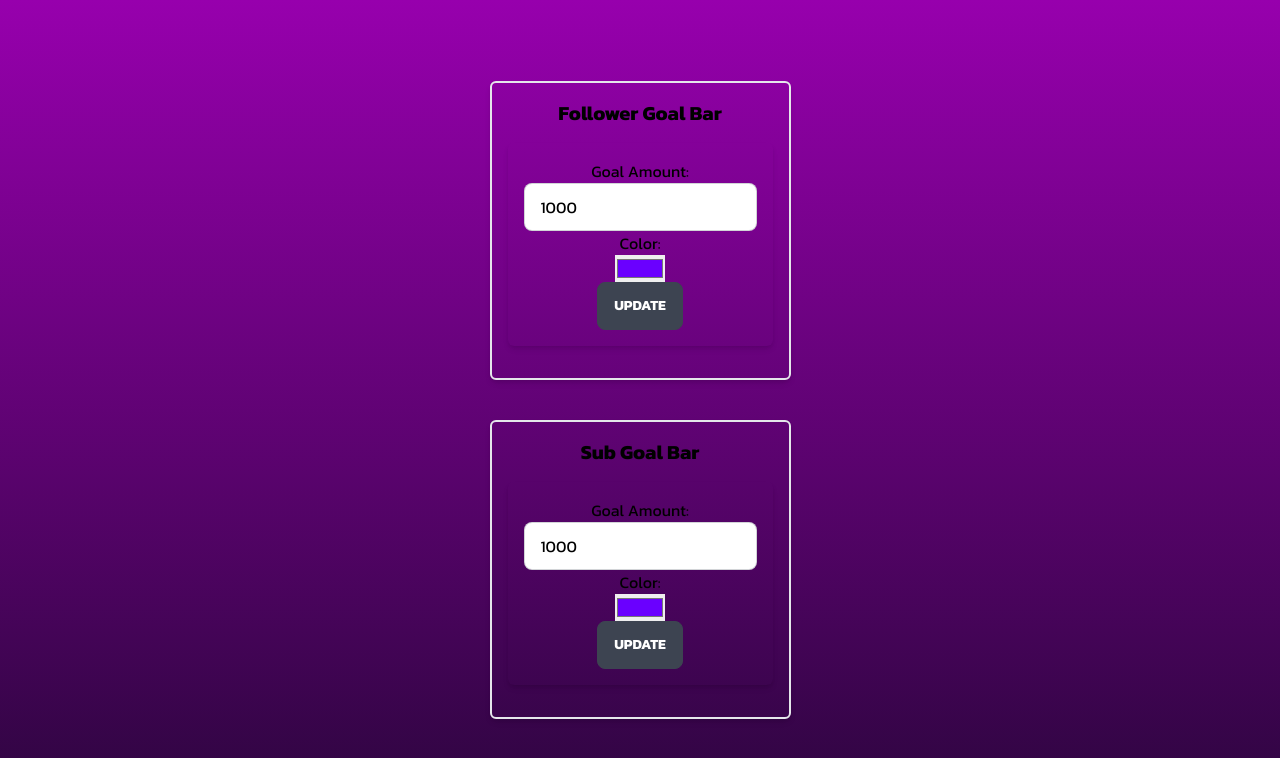
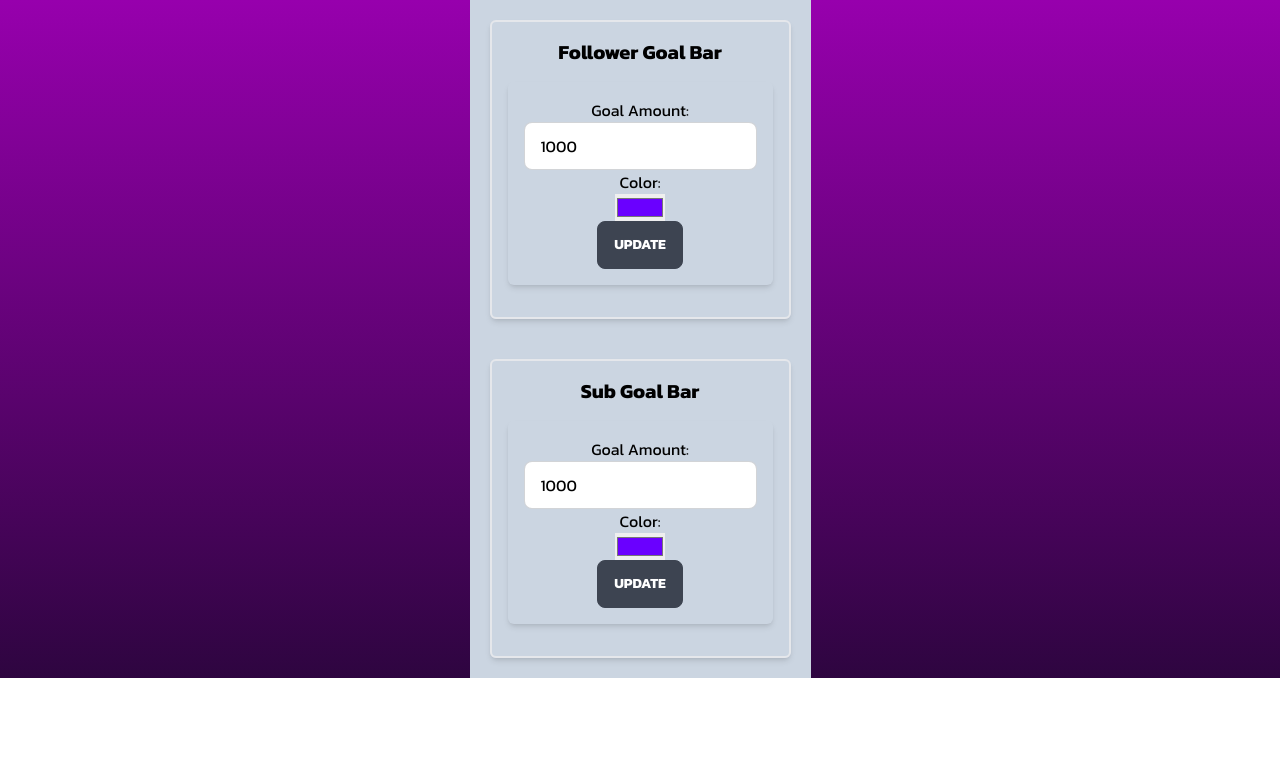
Before and after one commit to flygOn-LiTe/widget-platform-template, a Next.js app in the folder widget-platform-frontend/: page /user/dashboard in a window 1280 px wide. Shown: the top 758 px of the page. Built offline with nearby package versions, Linux system fonts and the light colour scheme; no server answers.

Commit message:
Update dashboard.tsx

```diff
--- a/widget-platform-frontend/pages/user/dashboard.tsx
+++ b/widget-platform-frontend/pages/user/dashboard.tsx
@@ -103,7 +103,7 @@ const Dashboard = () => {
   };
 
   return (
-    <div className="h-screen flex justify-center items-center bg-gradient-to-b from-[rgba(151,0,173,1)] to-[rgba(46,5,64,1)]">
+    <div className="flex justify-center items-center bg-gradient-to-b from-[rgba(151,0,173,1)] to-[rgba(46,5,64,1)]">
       <div>
         {userData && (
           <div className="flex justify-center items-center">
@@ -122,7 +122,7 @@ const Dashboard = () => {
             </div>
           </div>
         )}
-        <div className="flex justify-center p-5">
+        <div className="flex justify-center p-5 bg-slate-300">
           <div className="text-center border-2 p-4 rounded-md shadow-md">
             <h1 className="text-xl font-bold mb-4">Follower Goal Bar</h1>
             <ConfigForm
@@ -149,7 +149,7 @@ const Dashboard = () => {
             )}
           </div>
         </div>
-        <div className="flex justify-center p-5">
+        <div className="flex justify-center p-5 bg-slate-300">
           <div className="text-center border-2 p-4 rounded-md shadow-md">
             <h1 className="text-xl font-bold mb-4">Sub Goal Bar</h1>
             <ConfigForm
```
